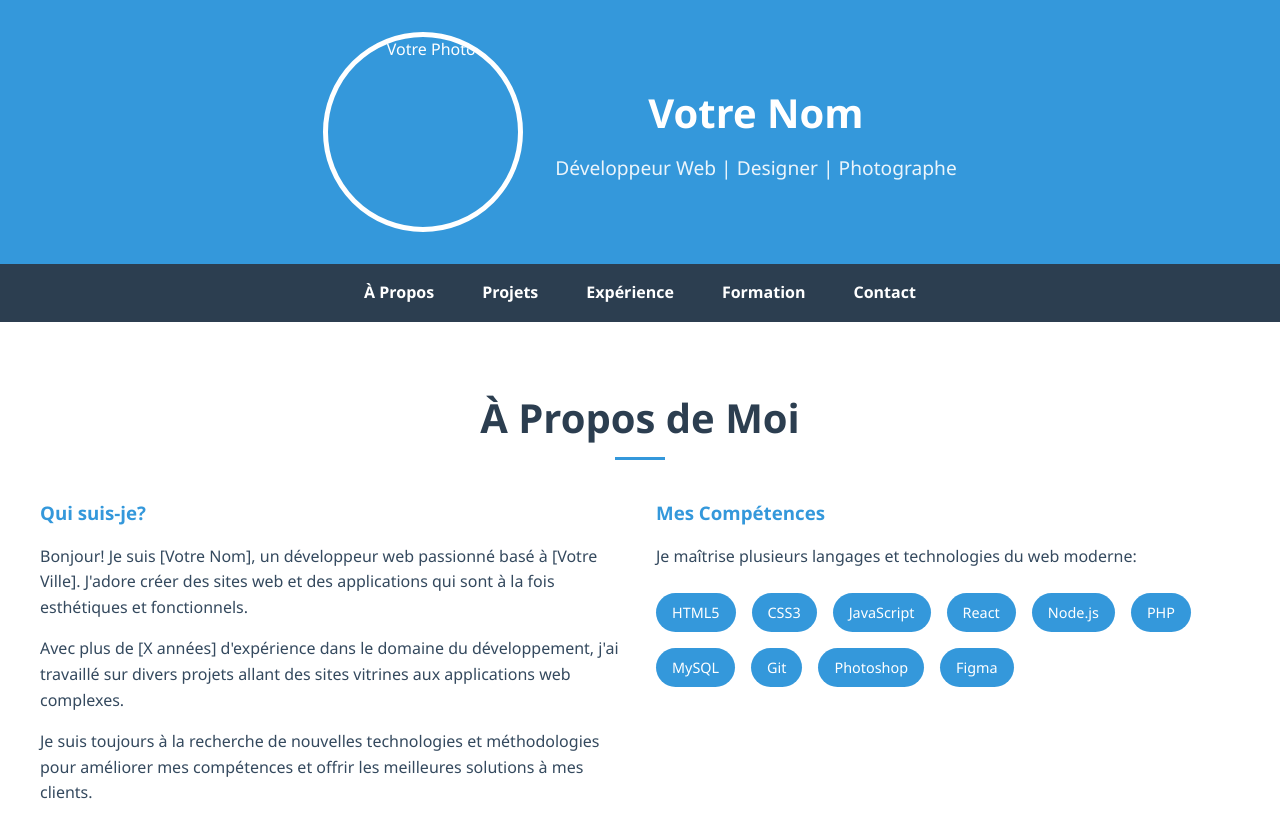
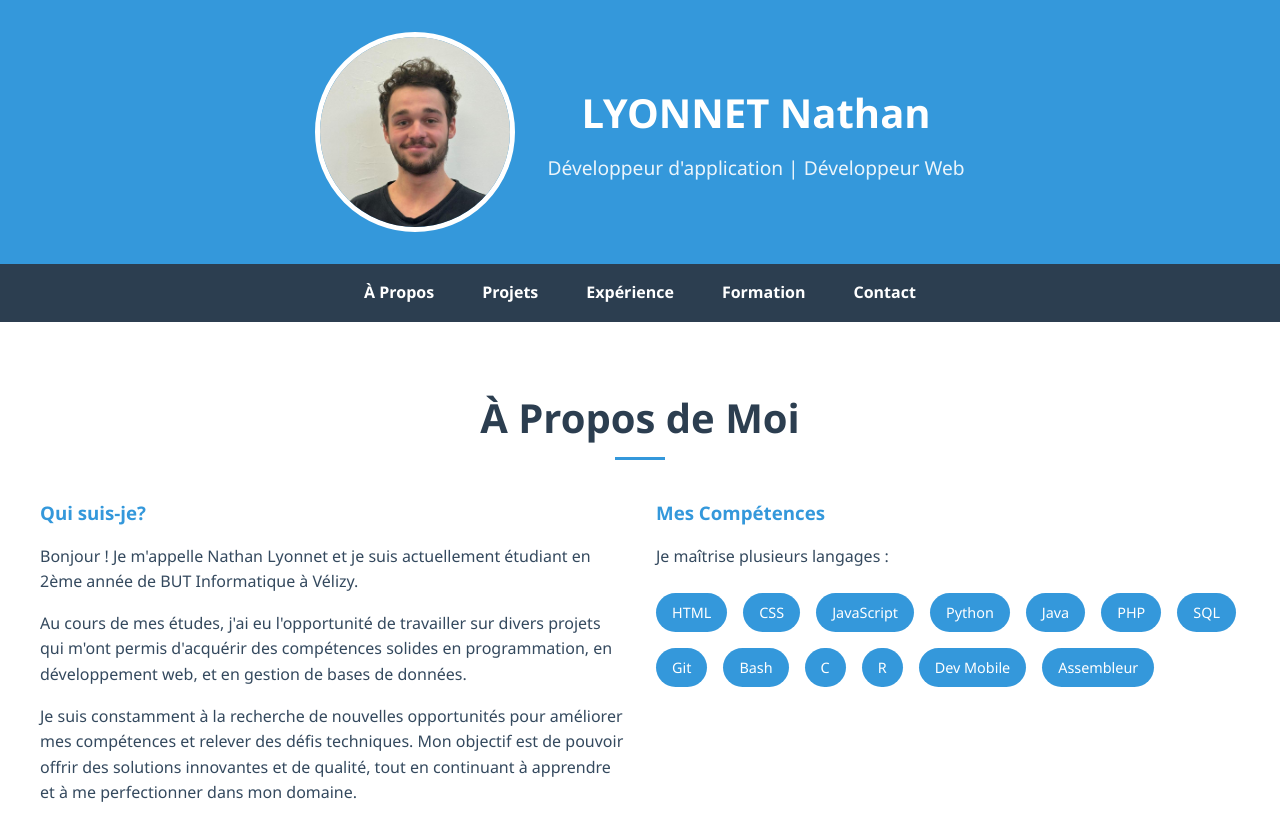
Before and after one commit to P0uetteP0uette/portfolio, a plain HTML site: page index.html in a window 1280 px wide. Shown: the top 825 px of the page. Drawn offline with Linux system fonts and the light colour scheme.

Commit message:
modif présentation et compétences

```diff
--- a/index.html
+++ b/index.html
@@ -10,10 +10,10 @@
 <!-- En-tête avec photo et nom -->
 <header>
     <div class="profile-container">
-        <img src="/api/placeholder/400/400" alt="Votre Photo" class="profile-image">
+        <img src="/img/moi.jpg" alt="Photo" class="profile-image">
         <div class="profile-text">
-            <h1>Votre Nom</h1>
-            <p>Développeur Web | Designer | Photographe</p>
+            <h1>LYONNET Nathan</h1>
+            <p>Développeur d'application | Développeur Web</p>
         </div>
     </div>
 </header>
@@ -38,24 +38,27 @@
         <div class="about-content">
             <div class="about-text">
                 <h3>Qui suis-je?</h3>
-                <p>Bonjour! Je suis [Votre Nom], un développeur web passionné basé à [Votre Ville]. J'adore créer des sites web et des applications qui sont à la fois esthétiques et fonctionnels.</p>
-                <p>Avec plus de [X années] d'expérience dans le domaine du développement, j'ai travaillé sur divers projets allant des sites vitrines aux applications web complexes.</p>
-                <p>Je suis toujours à la recherche de nouvelles technologies et méthodologies pour améliorer mes compétences et offrir les meilleures solutions à mes clients.</p>
+                <p>Bonjour ! Je m'appelle Nathan Lyonnet et je suis actuellement étudiant en 2ème année de BUT Informatique à Vélizy.</p>
+                <p>Au cours de mes études, j'ai eu l'opportunité de travailler sur divers projets qui m'ont permis d'acquérir des compétences solides en programmation, en développement web, et en gestion de bases de données.</p>
+                <p>Je suis constamment à la recherche de nouvelles opportunités pour améliorer mes compétences et relever des défis techniques. Mon objectif est de pouvoir offrir des solutions innovantes et de qualité, tout en continuant à apprendre et à me perfectionner dans mon domaine.</p>
             </div>
             <div class="about-text">
                 <h3>Mes Compétences</h3>
-                <p>Je maîtrise plusieurs langages et technologies du web moderne:</p>
+                <p>Je maîtrise plusieurs langages :</p>
                 <div class="skills">
-                    <span class="skill-tag">HTML5</span>
-                    <span class="skill-tag">CSS3</span>
+                    <span class="skill-tag">HTML</span>
+                    <span class="skill-tag">CSS</span>
                     <span class="skill-tag">JavaScript</span>
-                    <span class="skill-tag">React</span>
-                    <span class="skill-tag">Node.js</span>
+                    <span class="skill-tag">Python</span>
+                    <span class="skill-tag">Java</span>
                     <span class="skill-tag">PHP</span>
-                    <span class="skill-tag">MySQL</span>
+                    <span class="skill-tag">SQL</span>
                     <span class="skill-tag">Git</span>
-                    <span class="skill-tag">Photoshop</span>
-                    <span class="skill-tag">Figma</span>
+                    <span class="skill-tag">Bash</span>
+                    <span class="skill-tag">C</span>
+                    <span class="skill-tag">R</span>
+                    <span class="skill-tag">Dev Mobile</span>
+                    <span class="skill-tag">Assembleur</span>
                 </div>
             </div>
         </div>
```
Also changed, not shown: img/moi.jpg (added).
